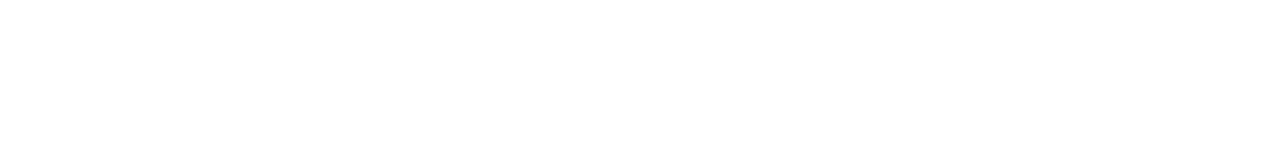
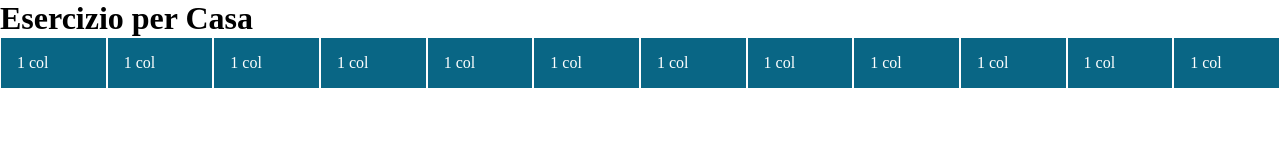
Before and after one commit to dav100ide/html-css-12bool, a plain HTML site: page index.html in a window 1280 px wide. Drawn offline with Linux system fonts and the light colour scheme.

Commit message:
aggiunto 1st row

```diff
--- a/css/style.css
+++ b/css/style.css
@@ -1,3 +1,19 @@
 /* framework 12 bool */
 @import url('12bool.css');
 @import url('12boolresponsive.css');
+
+/* project style */
+.box,
+.inner-box {
+   padding: 1rem;
+   color: white;
+}
+
+.box {
+   background-color: rgb(9, 102, 133);
+   border: 1px solid white;
+}
+
+.inner-box {
+   background-color: lightgreen;
+}
--- a/index.html
+++ b/index.html
@@ -7,5 +7,21 @@
       <title>framework 12bool</title>
       <link rel="stylesheet" href="css/style.css" />
    </head>
-   <body></body>
+   <body>
+      <h1>Esercizio per Casa</h1>
+      <div class="row">
+         <div class="box col-1">1 col</div>
+         <div class="box col-1">1 col</div>
+         <div class="box col-1">1 col</div>
+         <div class="box col-1">1 col</div>
+         <div class="box col-1">1 col</div>
+         <div class="box col-1">1 col</div>
+         <div class="box col-1">1 col</div>
+         <div class="box col-1">1 col</div>
+         <div class="box col-1">1 col</div>
+         <div class="box col-1">1 col</div>
+         <div class="box col-1">1 col</div>
+         <div class="box col-1">1 col</div>
+      </div>
+   </body>
 </html>
```
